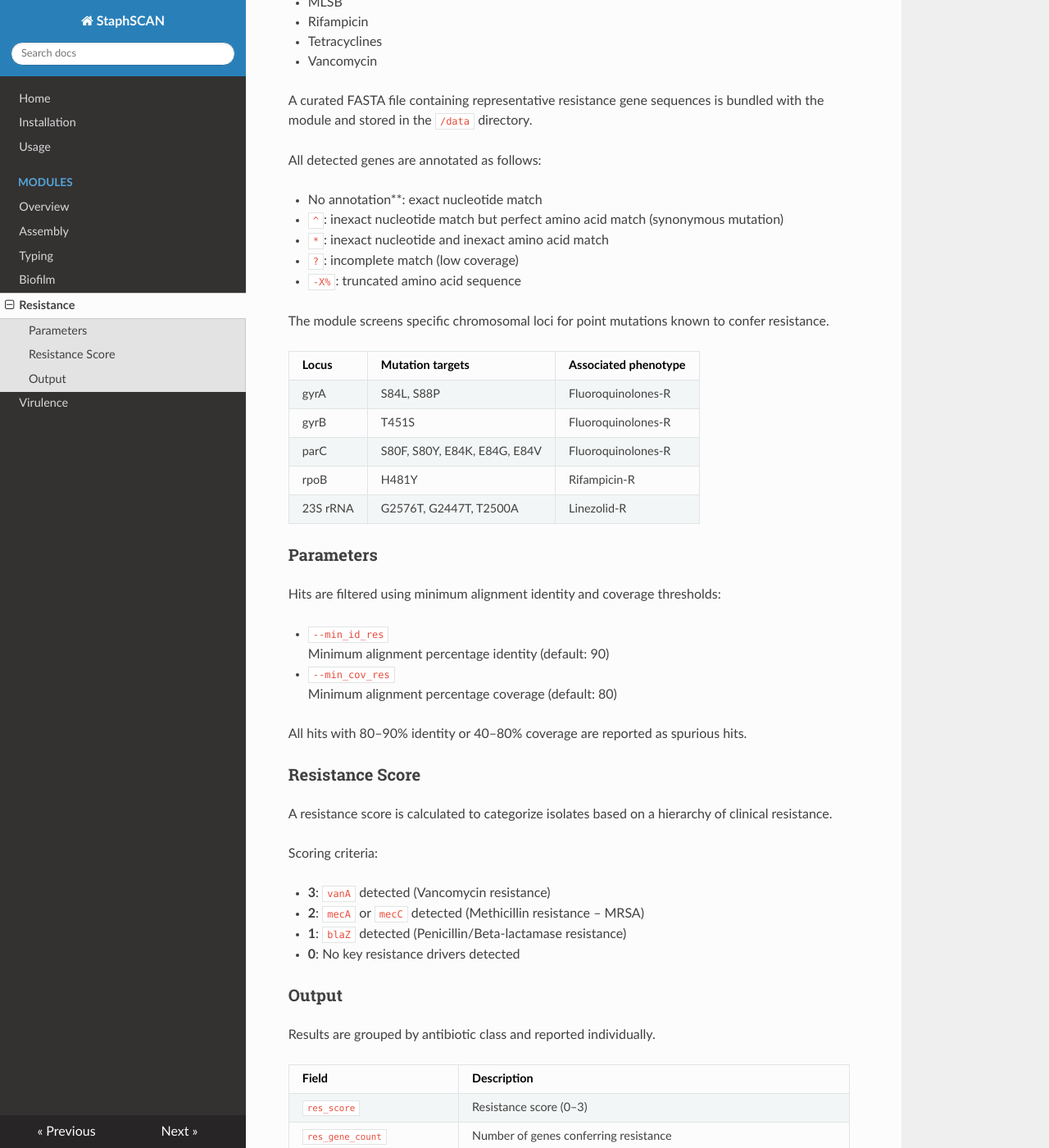
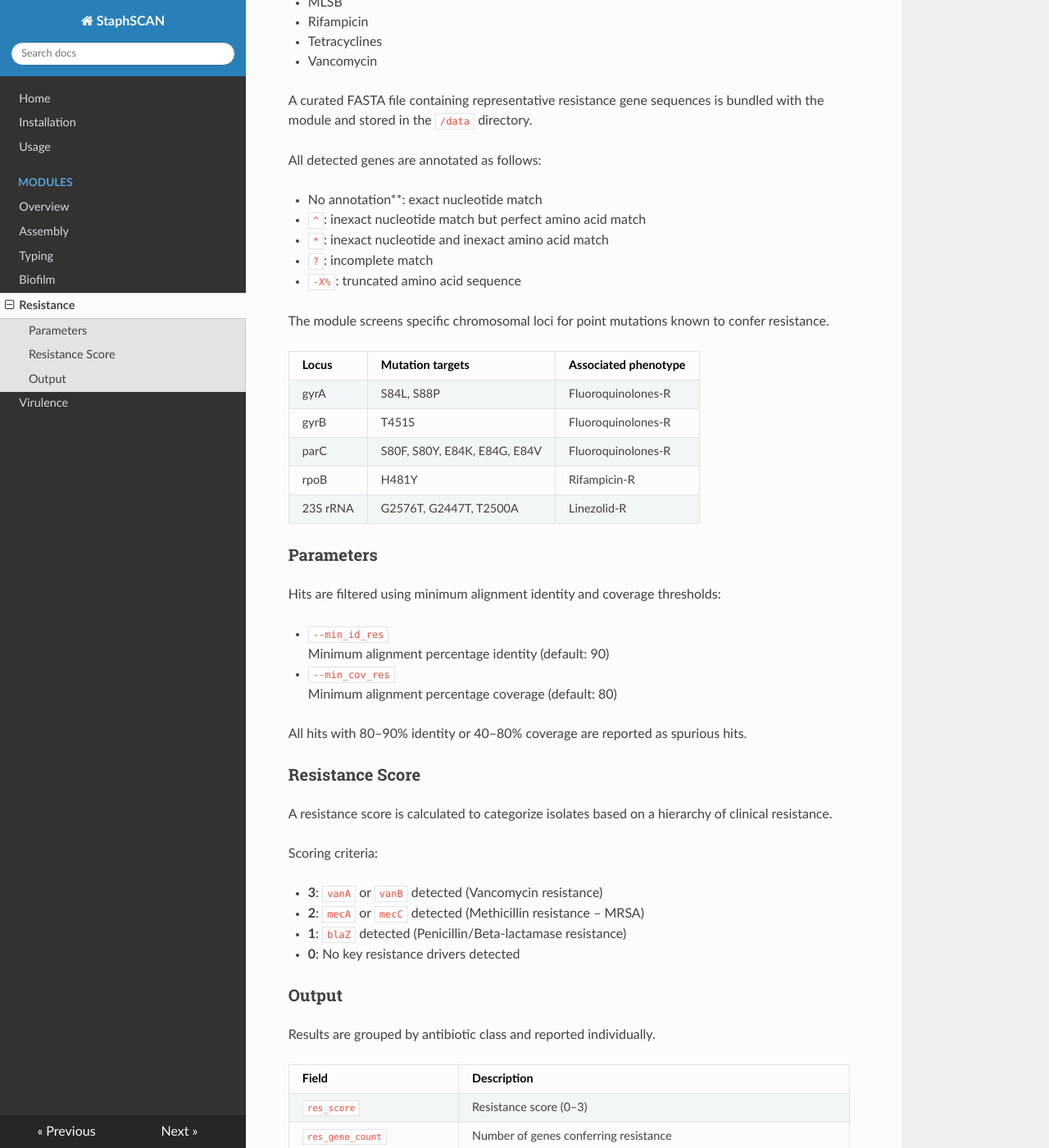
Before and after one commit to riccabolla/StaphSCAN, an MkDocs documentation site: the page built from docs/resistance.md, in a window 1280 px wide and 1400 px high, scrolled down 429 px. Shown: the whole window at 82% size. Built offline with MkDocs 1.6.1, drawn with Linux system fonts in a browser that asks for light colours; nearby versions of some CDN libraries.

Commit message:
fixed doc page

```diff
--- a/docs/resistance.md
+++ b/docs/resistance.md
@@ -20,9 +20,9 @@ A curated FASTA file containing representative resistance gene sequences is bund
 All detected genes are annotated as follows:
 
 - No annotation**: exact nucleotide match
-- ``^``: inexact nucleotide match but perfect amino acid match (synonymous mutation)
+- ``^``: inexact nucleotide match but perfect amino acid match
 - ``*``: inexact nucleotide and inexact amino acid match
-- ``?``: incomplete match (low coverage)
+- ``?``: incomplete match
 - ``-X%``: truncated amino acid sequence
 
 The module screens specific chromosomal loci for point mutations known to confer resistance.
@@ -53,7 +53,7 @@ A resistance score is calculated to categorize isolates based on a hierarchy of
 
 Scoring criteria:
 
-- **3**: `vanA` detected (Vancomycin resistance)
+- **3**: `vanA` or `vanB` detected (Vancomycin resistance)
 - **2**: `mecA` or `mecC` detected (Methicillin resistance – MRSA)
 - **1**: `blaZ` detected (Penicillin/Beta-lactamase resistance)
 - **0**: No key resistance drivers detected
```
